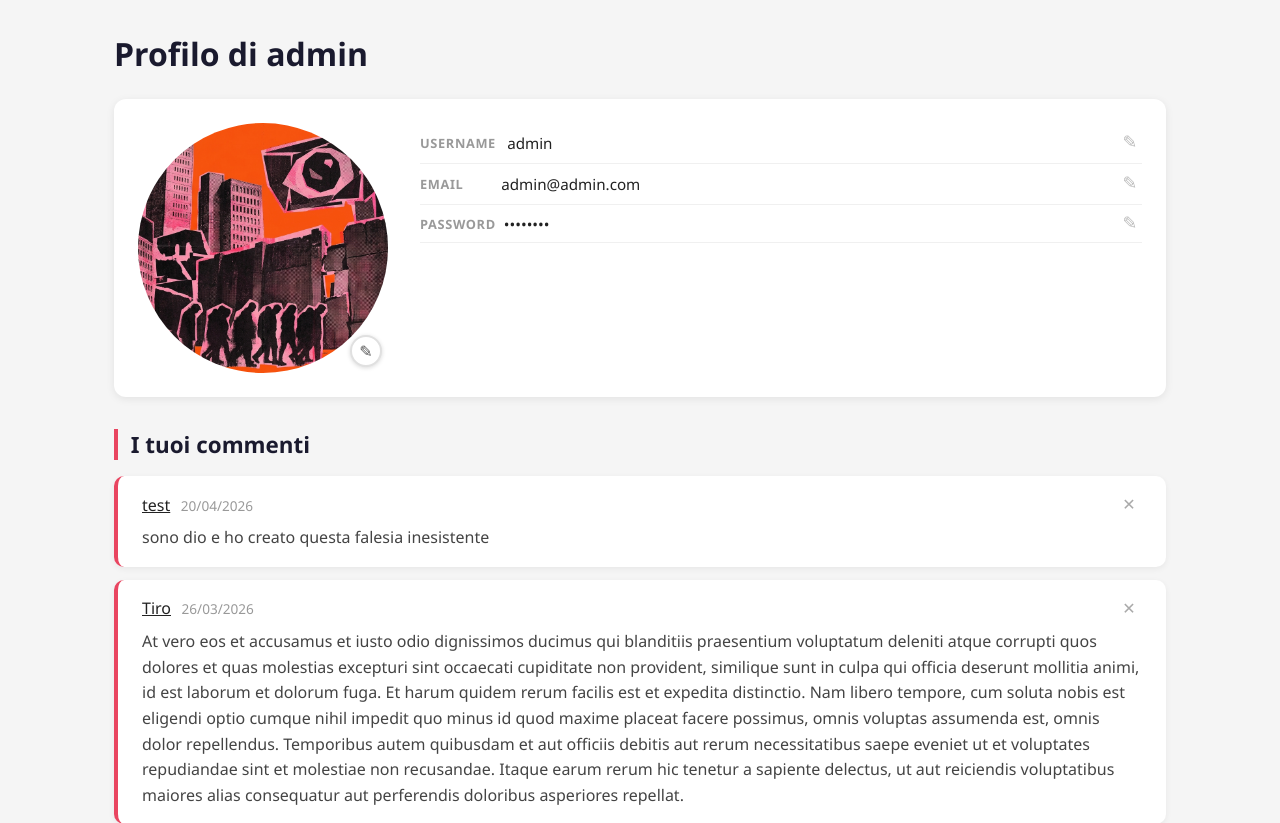
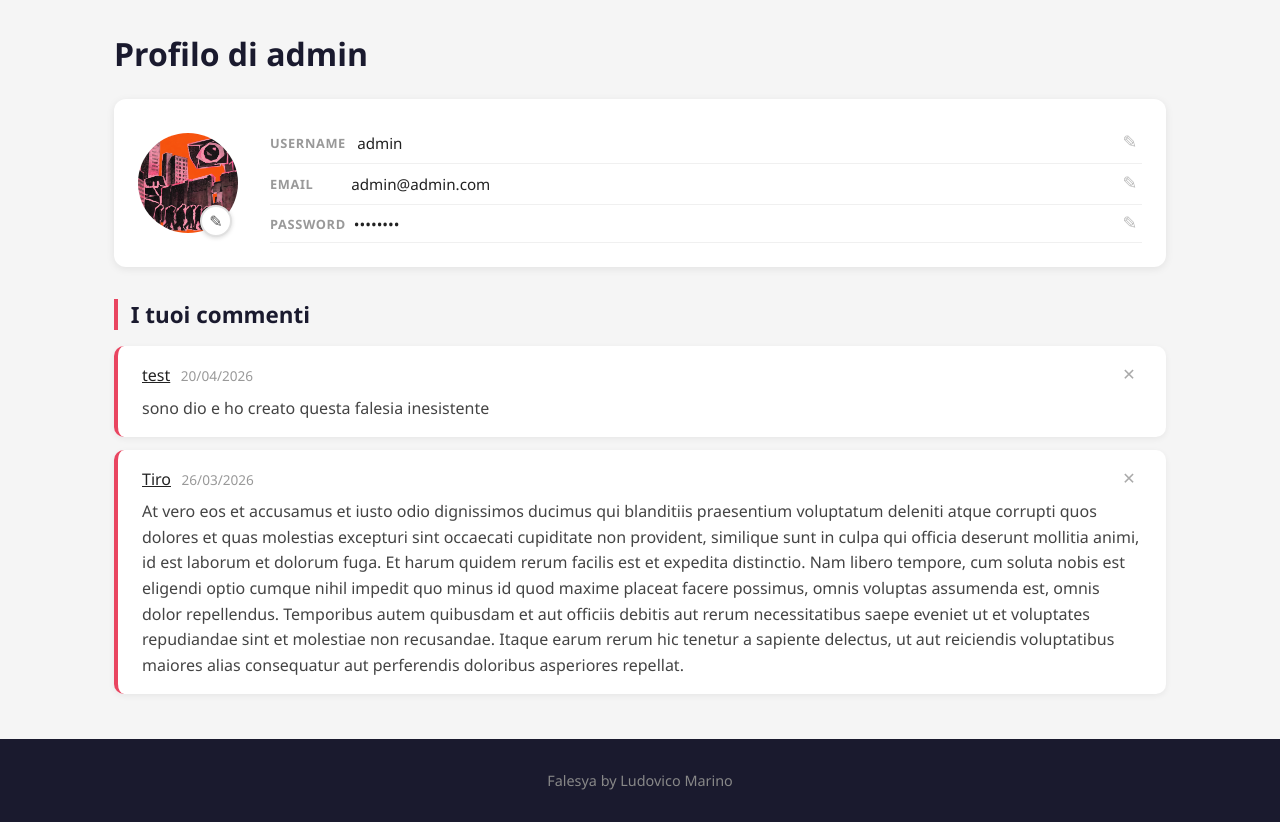
Before and after one commit to F1nnLM/Falesya, a Django app: page /profilo/ in a window 1280 px wide. Shown: the part 63-886 px from the top of the page. Run offline with Django 5.2, Linux system fonts and the light colour scheme; a user stored in the database is signed in; data comes from the database, SQL or seed files in the repository; both versions use the stored data as it was after the commit.

Commit message:
2.2.2
Reduce avatar display size and route users to their profile after auth. CSS: img.avatar-grande width/height changed from 250px to 100px (rounded, object-fit retained) to improve layout. Views: successful login and registration now redirect to 'profilo' (uses request.GET.get('next', 'profilo') for login). DB and compiled view bytecode were also updated (db.sqlite3 and __pycache__/views.cpython-314.pyc).

```diff
--- a/generale/static/generale/css/style.css
+++ b/generale/static/generale/css/style.css
@@ -684,8 +684,8 @@ footer {
 
 
 img.avatar-grande {
-    width: 250px;
-    height: 250px;
+    width: 100px;
+    height: 100px;
     border-radius: 50%;
     object-fit: cover;
 }
--- a/generale/views.py
+++ b/generale/views.py
@@ -218,7 +218,7 @@ def vista_login(request):
         form = AuthenticationForm(data=request.POST)
         if form.is_valid():
             login(request, form.get_user())
-            return redirect(request.GET.get('next', 'home'))
+            return redirect(request.GET.get('next', 'profilo'))
     else:
         form = AuthenticationForm()
     return render(request, 'generale/login.html', {'form': form})
@@ -239,7 +239,7 @@ def vista_registrazione(request):
             user = form.save()
             login(request, user)
             messages.success(request, f'Benvenuto, {user.username}!')
-            return redirect('home')
+            return redirect('profilo')
     else:
         form = FormRegistrazione()
     return render(request, 'generale/registrazione.html', {'form': form})
```
Also changed, not shown: db.sqlite3.
